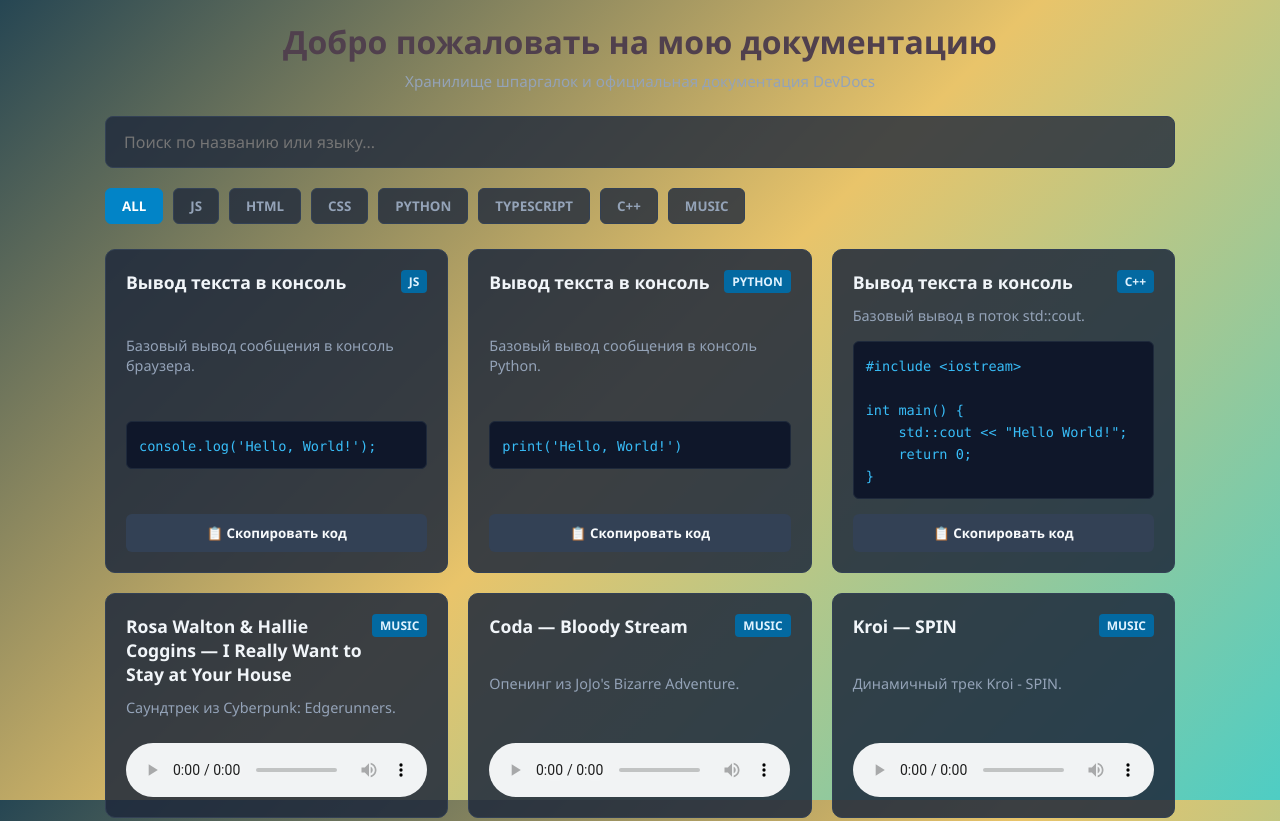
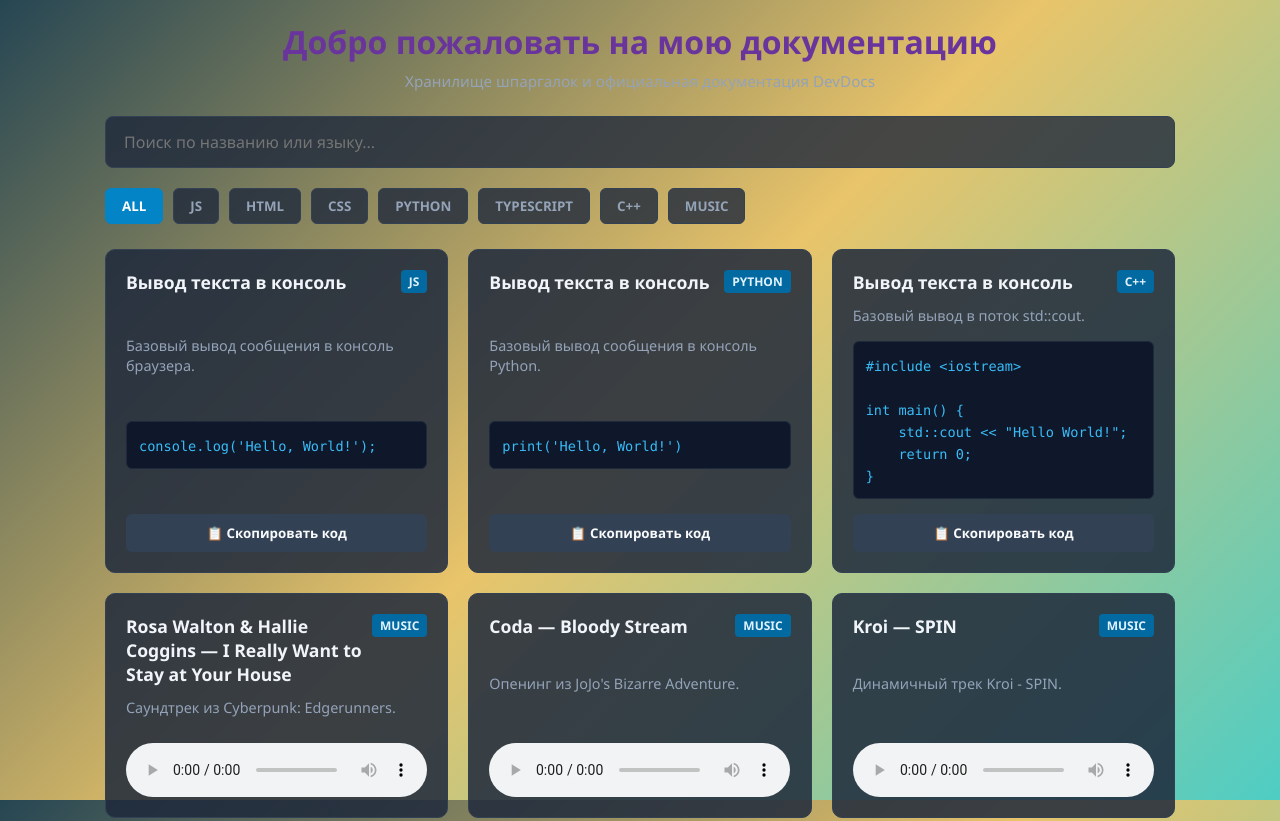
Before and after one commit to betrix42/dokument, a plain HTML site: page index.html in a window 1280 px wide. Shown: the top 821 px of the page. Drawn offline with Linux system fonts and the light colour scheme.

Commit message:
Update документация.css

```diff
--- a/документация.css
+++ b/документация.css
@@ -42,7 +42,7 @@ header {
 
 header h1 {
     font-size: 2rem;
-    color: #50404D;
+    color: #69359C;
     margin-bottom: 8px;
 }
 
```
